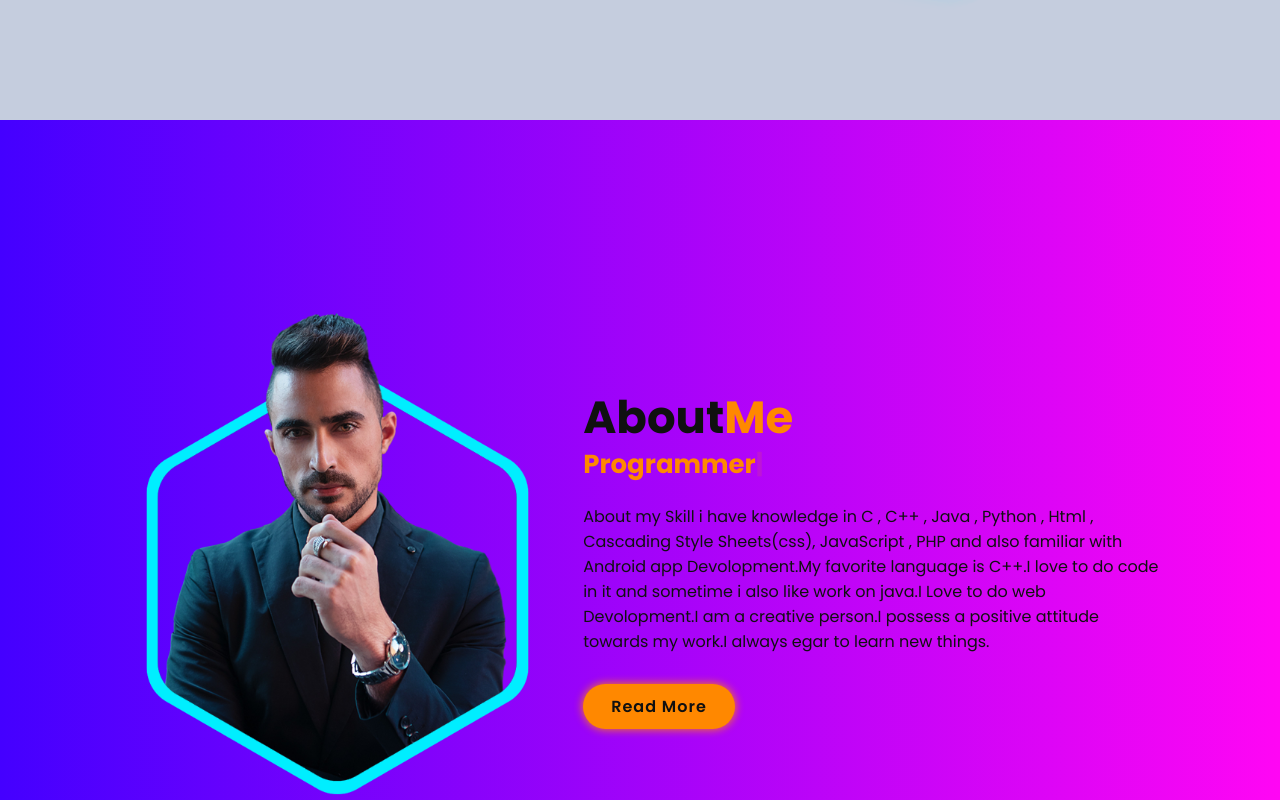
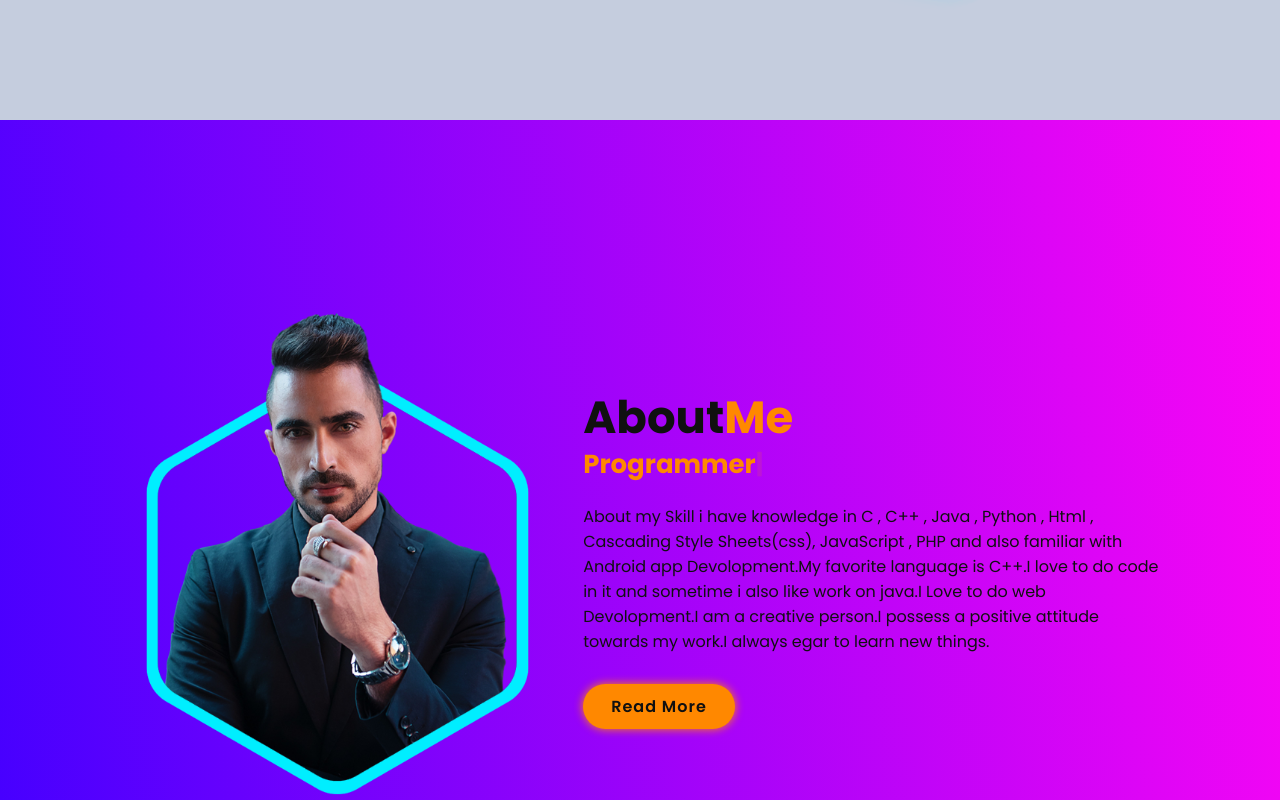
Before and after one commit to abhijitmondal121/abhijitPortfolio, a plain HTML site: page index.html in a window 1280 px wide. Shown: the part 680-1480 px from the top of the page. Drawn offline with nearby package versions, Linux system fonts and the light colour scheme.

Commit message:
Update style.css

```diff
--- a/style.css
+++ b/style.css
@@ -11,10 +11,10 @@
     font-family: 'Poppins', sans-serif;
 }
 body{
-    --purple-1:  #ff06f4;
-    --violet-1: #4400ff;
+    --p:  #ff06f4;
+    --v: #4400ff;
     --bg-color:  #c5cdde;
-    --second-bg-color: linear-gradient(90deg, var(--violet-1), var(--purple-1));
+    --second-bg-color: linear-gradient(80deg, var(--v), var(--p));
 
     --text-color:#101010;
     --main-color:rgb(255, 136, 0);
```
